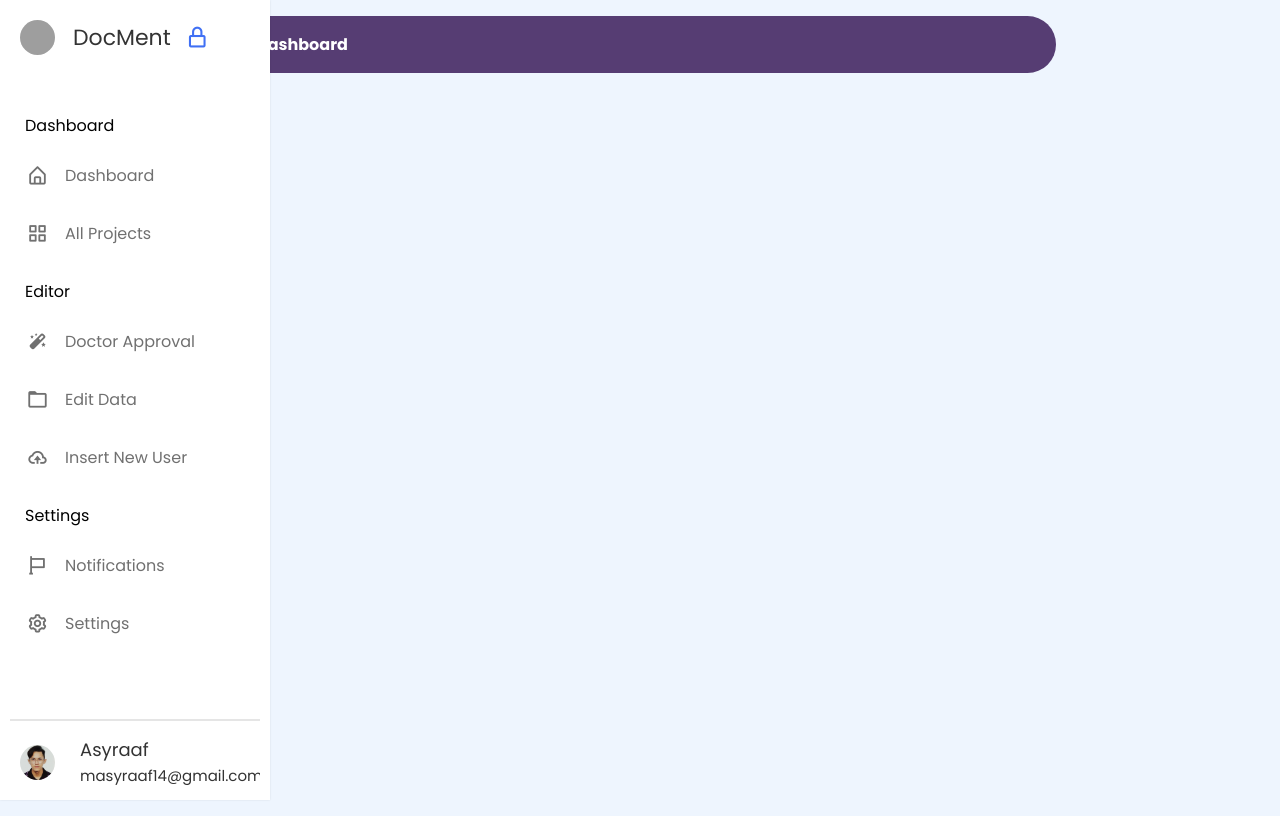
After one commit to muhamadnurasyraaf/DocMent, a PHP site: page /admindashboard.html in a window 1280 px wide. The commit adds this page. Run offline with PHP 8.4, Linux system fonts and the light colour scheme; grey boxes are pictures that could not be loaded.

Commit message:
starting to develop dashboard

```diff
--- /dev/null
+++ b/admindashboard.html
@@ -0,0 +1,110 @@
+<!DOCTYPE html>
+<!-- Coding by CodingNepal || www.codingnepalweb.com -->
+<html lang="en">
+  <head>
+    <meta charset="UTF-8" />
+    <meta http-equiv="X-UA-Compatible" content="IE=edge" />
+    <meta name="viewport" content="width=device-width, initial-scale=1.0" />
+    <title>Admin Dashboard</title>
+    <link rel="stylesheet" href="css/admindashboard.css" />
+    <link rel="shortcut icon" href="icons/doctor.png" type="image/x-icon">
+    <!-- Boxicons CSS -->
+    <link flex href="https://unpkg.com/boxicons@2.1.4/css/boxicons.min.css" rel="stylesheet" />
+    <script src="js/admin.js" defer></script>
+  </head>
+  <body>
+    <nav class="sidebar locked">
+      <div class="logo_items flex">
+        <span class="nav_image">
+          <img src="icons/doctor.png" alt="logo_img" />
+        </span>
+        <span class="logo_name">DocMent</span>
+        <i class="bx bx-lock-alt" id="lock-icon" title="Unlock Sidebar"></i>
+        <i class="bx bx-x" id="sidebar-close"></i>
+      </div>
+
+      <div class="menu_container">
+        <div class="menu_items">
+          <ul class="menu_item">
+            <div class="menu_title flex">
+              <span class="title">Dashboard</span>
+              <span class="line"></span>
+            </div>
+            <li class="item">
+              <a href="#" class="link flex">
+                <i class="bx bx-home-alt"></i>
+                <span>Dashboard</span>
+              </a>
+            </li>
+            <li class="item">
+              <a href="#" class="link flex">
+                <i class="bx bx-grid-alt"></i>
+                <span>All Projects</span>
+              </a>
+            </li>
+          </ul>
+
+          <ul class="menu_item">
+            <div class="menu_title flex">
+              <span class="title">Editor</span>
+              <span class="line"></span>
+            </div>
+            <li class="item">
+              <a href="#" class="link flex">
+                <i class="bx bxs-magic-wand"></i>
+                <span>Doctor Approval</span>
+              </a>
+            </li>
+            <li class="item">
+              <a href="#" class="link flex">
+                <i class="bx bx-folder"></i>
+                <span>Edit Data</span>
+              </a>
+            </li>
+            <li class="item">
+              <a href="#" class="link flex">
+                <i class="bx bx-cloud-upload"></i>
+                <span>Insert New User</span>
+              </a>
+            </li>
+          </ul>
+
+          <ul class="menu_item">
+            <div class="menu_title flex">
+              <span class="title">Settings</span>
+              <span class="line"></span>
+            </div>
+            <li class="item">
+              <a href="#" class="link flex">
+                <i class="bx bx-flag"></i>
+                <span>Notifications</span>
+              </a>
+            </li>
+            <li class="item">
+              <a href="#" class="link flex">
+                <i class="bx bx-cog"></i>
+                <span>Settings</span>
+              </a>
+            </li>
+          </ul>
+        </div>
+
+        <div class="sidebar_profile flex">
+          <span class="nav_image">
+            <img src="userspfp/asy.jpg" alt="logo_img" />
+          </span>
+          <div class="data_text">
+            <span class="name">Asyraaf</span>
+            <span class="email">masyraaf14@gmail.com</span>
+          </div>
+        </div>
+      </div>
+    </nav>
+    <div class="content top">
+        <p>Dashboard</p>
+    </div>
+
+
+
+  </body>
+</html>
--- a/classes/signup.classes.php
+++ b/classes/signup.classes.php
@@ -44,7 +44,7 @@ class SignUp extends Dbh{
                     $message = false;
                 }
             }else if($this->type == "Doctor"){
-                $stmt = $this->connect()->prepare("INSERT INTO doctor(username,email,age,password) VALUES(?,?,?,?,?);");
+                $stmt = $this->connect()->prepare("INSERT INTO doctorTemp(username,email,age,password) VALUES(?,?,?,?);");
                 $newstmt = $stmt->execute([$this->username,$this->email,$this->age,$hashedpassword]);
                 if($newstmt){
                     $message = true;
--- /dev/null
+++ b/css/admindashboard.css
@@ -0,0 +1,230 @@
+@import url("https://fonts.googleapis.com/css2?family=Poppins:wght@200;300;400;500;600;700&display=swap");
+* {
+  margin: 0;
+  padding: 0;
+  box-sizing: border-box;
+  font-family: "Poppins", sans-serif;
+}
+body {
+  min-height: 100vh;
+  background: #eef5fe;
+}
+body:not(.sidebar){
+    margin: auto;
+    max-width: 65%;
+}
+/* Pre css */
+.flex {
+  display: flex;
+  align-items: center;
+}
+.nav_image {
+  display: flex;
+  min-width: 55px;
+  justify-content: center;
+}
+.nav_image img {
+  height: 35px;
+  width: 35px;
+  border-radius: 50%;
+  object-fit: cover;
+}
+
+/* Sidebar */
+.sidebar {
+  position: fixed;
+  top: 0;
+  left: 0;
+  height: 100%;
+  width: 270px;
+  background: #fff;
+  padding: 15px 10px;
+  box-shadow: 0 0 2px rgba(0, 0, 0, 0.1);
+  transition: all 0.4s ease;
+}
+.sidebar.close {
+  width: calc(55px + 20px);
+}
+.logo_items {
+  gap: 8px;
+}
+.logo_name {
+  font-size: 22px;
+  color: #333;
+  font-weight: 500px;
+  transition: all 0.3s ease;
+}
+.sidebar.close .logo_name,
+.sidebar.close #lock-icon,
+.sidebar.close #sidebar-close {
+  opacity: 0;
+  pointer-events: none;
+}
+#lock-icon,
+#sidebar-close {
+  padding: 10px;
+  color: #4070f4;
+  font-size: 25px;
+  cursor: pointer;
+  margin-left: -4px;
+  transition: all 0.3s ease;
+}
+#sidebar-close {
+  display: none;
+  color: #333;
+}
+.menu_container {
+  display: flex;
+  flex-direction: column;
+  justify-content: space-between;
+  margin-top: 40px;
+  overflow-y: auto;
+  height: calc(100% - 82px);
+}
+.menu_container::-webkit-scrollbar {
+  display: none;
+}
+.menu_title {
+  position: relative;
+  height: 50px;
+  width: 55px;
+}
+.menu_title .title {
+  margin-left: 15px;
+  transition: all 0.3s ease;
+}
+.sidebar.close .title {
+  opacity: 0;
+}
+.menu_title .line {
+  position: absolute;
+  left: 50%;
+  transform: translateX(-50%);
+  height: 3px;
+  width: 20px;
+  border-radius: 25px;
+  background: #aaa;
+  transition: all 0.3s ease;
+}
+.menu_title .line {
+  opacity: 0;
+}
+.sidebar.close .line {
+  opacity: 1;
+}
+.item {
+  list-style: none;
+}
+.link {
+  text-decoration: none;
+  border-radius: 8px;
+  margin-bottom: 8px;
+  color: #707070;
+}
+.link:hover {
+  color: #fff;
+  background-color: #4070f4;
+}
+.link span {
+  white-space: nowrap;
+}
+.link i {
+  height: 50px;
+  min-width: 55px;
+  display: flex;
+  font-size: 22px;
+  align-items: center;
+  justify-content: center;
+  border-radius: 4px;
+}
+
+.sidebar_profile {
+  padding-top: 15px;
+  margin-top: 15px;
+  gap: 15px;
+  border-top: 2px solid rgba(0, 0, 0, 0.1);
+}
+.sidebar_profile .name {
+  font-size: 18px;
+  color: #333;
+}
+.sidebar_profile .email {
+  font-size: 15px;
+  color: #333;
+}
+
+/* Navbar */
+.navbar {
+  max-width: 500px;
+  width: 100%;
+  position: fixed;
+  top: 0;
+  left: 60%;
+  transform: translateX(-50%);
+  background: #fff;
+  padding: 10px 20px;
+  border-radius: 0 0 8px 8px;
+  justify-content: space-between;
+}
+#sidebar-open {
+  font-size: 30px;
+  color: #333;
+  cursor: pointer;
+  margin-right: 20px;
+  display: none;
+}
+.search_box {
+  height: 46px;
+  max-width: 500px;
+  width: 100%;
+  border: 1px solid #aaa;
+  outline: none;
+  border-radius: 8px;
+  padding: 0 15px;
+  font-size: 18px;
+  color: #333;
+}
+.navbar img {
+  height: 40px;
+  width: 40px;
+  margin-left: 20px;
+}
+
+/* Responsive */
+@media screen and (max-width: 1100px) {
+  .navbar {
+    left: 65%;
+  }
+}
+@media screen and (max-width: 800px) {
+  .sidebar {
+    left: 0;
+    z-index: 1000;
+  }
+  .sidebar.close {
+    left: -100%;
+  }
+  #sidebar-close {
+    display: block;
+  }
+  #lock-icon {
+    display: none;
+  }
+  .navbar {
+    left: 0;
+    max-width: 100%;
+    transform: translateX(0%);
+  }
+  #sidebar-open {
+    display: block;
+  }
+}
+
+.top{
+    margin-top: 1rem;
+    font-weight: bold;
+    background-color: #563d73;
+    color: #fff;
+    padding: 1em 2em;
+    border-radius: 2em;
+}
--- a/includes/signup.inc.php
+++ b/includes/signup.inc.php
@@ -2,9 +2,9 @@
 include_once '../classes/signup.classes.php';
 if(isset($_POST['submit'])){
 
-    $username = filter_var($_POST['username'],FILTER_SANITIZE_STRING);
-    $email = filter_var($_POST['email'],FILTER_SANITIZE_EMAIL);
-    $age = filter_var($_POST['age'],FILTER_SANITIZE_NUMBER_INT);
+    $username = htmlspecialchars($_POST['username']);
+    $email = htmlspecialchars($_POST['email']);
+    $age = $_POST['age'];
     $type = $_POST['type'];
     $password = htmlspecialchars($_POST['password']);
     $password_repeat = htmlspecialchars($_POST['password-repeat']);
--- /dev/null
+++ b/js/admin.js
@@ -0,0 +1,50 @@
+const sidebar = document.querySelector(".sidebar");
+const sidebarOpenBtn = document.querySelector("#sidebar-open");
+const sidebarCloseBtn = document.querySelector("#sidebar-close");
+const sidebarLockBtn = document.querySelector("#lock-icon");
+
+// Function to toggle the lock state of the sidebar
+const toggleLock = () => {
+  sidebar.classList.toggle("locked");
+  // If the sidebar is not locked
+  if (!sidebar.classList.contains("locked")) {
+    sidebar.classList.add("hoverable");
+    sidebarLockBtn.classList.replace("bx-lock-alt", "bx-lock-open-alt");
+  } else {
+    sidebar.classList.remove("hoverable");
+    sidebarLockBtn.classList.replace("bx-lock-open-alt", "bx-lock-alt");
+  }
+};
+
+// Function to hide the sidebar when the mouse leaves
+const hideSidebar = () => {
+  if (sidebar.classList.contains("hoverable")) {
+    sidebar.classList.add("close");
+  }
+};
+
+// Function to show the sidebar when the mouse enter
+const showSidebar = () => {
+  if (sidebar.classList.contains("hoverable")) {
+    sidebar.classList.remove("close");
+  }
+};
+
+// Function to show and hide the sidebar
+const toggleSidebar = () => {
+  sidebar.classList.toggle("close");
+};
+
+// If the window width is less than 800px, close the sidebar and remove hoverability and lock
+if (window.innerWidth < 800) {
+  sidebar.classList.add("close");
+  sidebar.classList.remove("locked");
+  sidebar.classList.remove("hoverable");
+}
+
+// Adding event listeners to buttons and sidebar for the corresponding actions
+sidebarLockBtn.addEventListener("click", toggleLock);
+sidebar.addEventListener("mouseleave", hideSidebar);
+sidebar.addEventListener("mouseenter", showSidebar);
+sidebarOpenBtn.addEventListener("click", toggleSidebar);
+sidebarCloseBtn.addEventListener("click", toggleSidebar);
```
Also changed, not shown: README.md (added), userspfp/asy.jpg (added).
